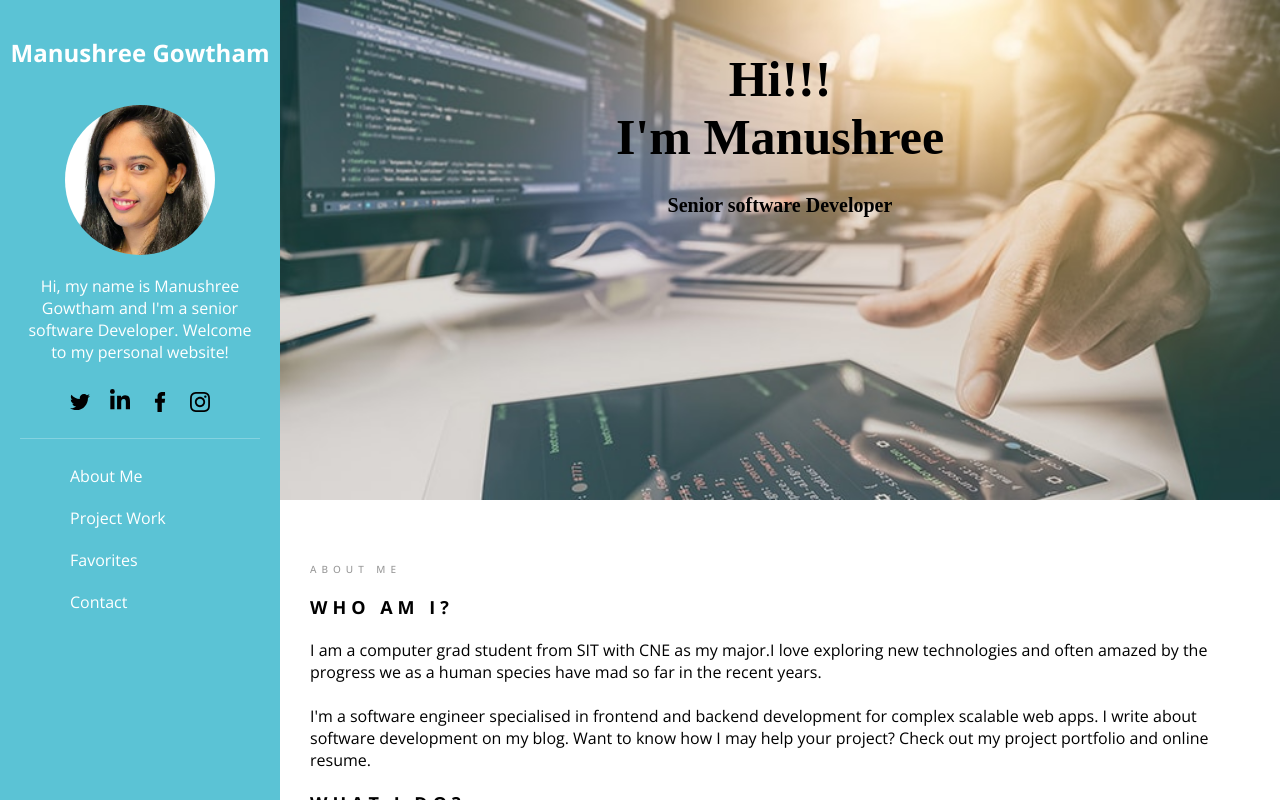
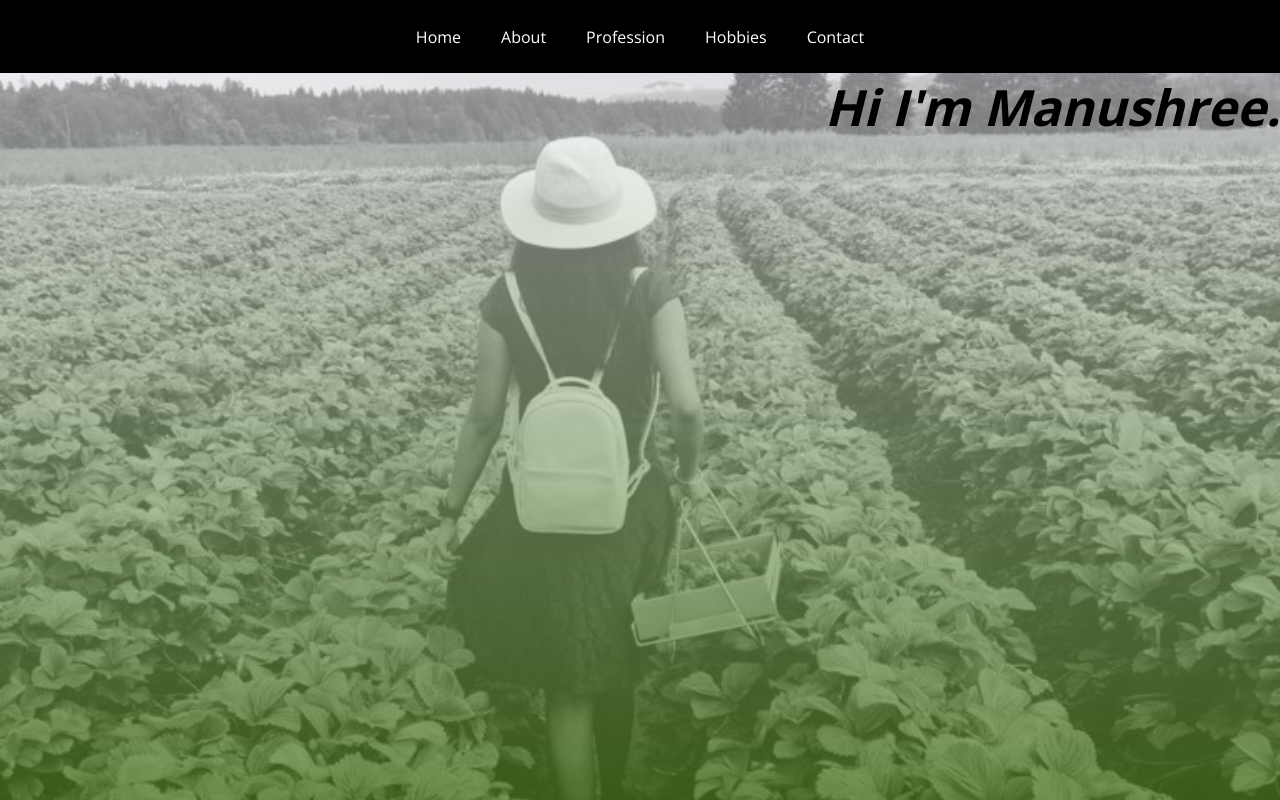
Before and after one commit to ManushreeHK/Portfolio, a React (Create React App) app: page / in a window 1280 px wide. Shown: the top 800 px of the page. Built offline with nearby package versions, Linux system fonts and the light colour scheme; no server answers.

Commit message:
changed ui added more files

```diff
--- a/src/App.tsx
+++ b/src/App.tsx
@@ -2,13 +2,15 @@ import React, {FC} from "react";
 import logo from "./logo.svg";
 import "./App.css";
 import { WelcomePage } from "./components/LandingPages/WelcomePage";
-import { SidePanel } from "./components/LandingPages/SidePanel";
 import { useDispatch, useSelector } from "react-redux";
 import { RootState } from "./store";
 import { BrowserRouter as Router,Switch, Route } from "react-router-dom";
 import { About } from "./components/LandingPages/AboutPage";
 import { Favorites } from "./components/LandingPages/SidePanalList/FavoritesPage";
 import { Projects } from "./components/LandingPages/SidePanalList/Projects";
+import { HomePage } from "./components/LandingPages/HomePage";
+import { MenuBar } from "./components/LandingPages/Menubar";
+import styled from "styled-components";
 
 const App: FC = () => {
   const dispatch = useDispatch();
@@ -16,16 +18,22 @@ const App: FC = () => {
   return (
     <Router>
     <div className="App">
-      <SidePanel/>
+      <MenuBar/>
+      <BodyWrapper>
       <Switch>
-      <Route path="/" exact component={WelcomePage} />
-      <Route path="/aboutme" component={WelcomePage} />
+      <Route path="/" exact component={HomePage} />
+      <Route path="/aboutme" component={About} />
       <Route path="/favorites" component={Favorites} />
       <Route path="/projects" component={Projects} />
       </Switch>
+      </BodyWrapper>
     </div>
     </Router>
   );
 }
 
+const BodyWrapper = styled.div`
+  top: 50px;
+`
+
 export default App;
--- /dev/null
+++ b/src/components/LandingPages/HomePage.tsx
@@ -0,0 +1,46 @@
+import * as React from "react";
+import styled from "styled-components";
+import coverpic from './coverpic.jpg';
+
+export class HomePage extends React.Component {
+    render() {
+        return (
+    <HomePageWrapper>
+        <CoverPicWrapper>
+         <Intro>
+            <label className="name">Hi I'm Manushree.</label>
+         </Intro>
+        </CoverPicWrapper>
+    </HomePageWrapper>
+        );
+    };
+}
+
+const HomePageWrapper = styled.div`
+    height: 100%;
+    margin:0;
+`;
+
+const CoverPicWrapper = styled.div`
+    background:linear-gradient(to bottom, rgba(245, 246, 252, 0.52), rgb(68 117 19 / 73%)), url(${coverpic});
+    height: 100%;
+    width: 100%;
+    position: fixed;
+    background-position: center center;
+    background-repeat: no-repeat;
+    background-size: cover;
+    background-color: rgba(248, 247, 216, 0.7);
+`;
+
+const Intro = styled.div`
+    color: black;
+    text-align: center;
+    float: right;
+    vertical-align: middle;
+    .name{
+        font-weight: bold;
+        font-size: 50px;
+        font-style: italic;
+    }
+
+`
--- /dev/null
+++ b/src/components/LandingPages/Menubar.tsx
@@ -0,0 +1,53 @@
+import * as React from "react";
+import styled from "styled-components";
+import coverpic from './coverpic.jpg';
+import { Link } from "react-router-dom";
+
+export class MenuBar extends React.Component {
+    render() {
+        return (
+    <MenubarWrapper>
+    <MenuList>
+        <nav>
+        <CustomLink to="/">
+        <MenuItem>Home</MenuItem>
+        </CustomLink>
+        <CustomLink to="/aboutme">
+        <MenuItem>About</MenuItem>
+        </CustomLink>
+        <CustomLink to="/projects">
+        <MenuItem>Profession</MenuItem>
+        </CustomLink>
+        <MenuItem>Hobbies</MenuItem>
+        <MenuItem>Contact</MenuItem>
+        </nav>
+    </MenuList>
+    </MenubarWrapper>
+        );
+    };
+}
+
+const MenubarWrapper = styled.div`
+    width: 100%;
+    color: white;
+`
+const MenuList = styled.ul`
+width: 100%;
+list-style-type: none;
+background-color: black;
+margin: 0;
+padding: 2% 0 2% 0;
+text-align: center;
+`
+const MenuItem = styled.li`
+display: inline;
+width: auto;
+padding: 20px;
+`
+const CustomLink = styled(Link)`
+color: white;
+text-decoration: none;
+&:hover {
+  color: green;
+}
+`
--- a/src/components/LandingPages/SidePanalList/Projects.tsx
+++ b/src/components/LandingPages/SidePanalList/Projects.tsx
@@ -17,7 +17,6 @@ export class Projects extends React.Component {
 }
 
 const ProjectWrap = styled.div`
-  margin-left: 280px;
   padding: 20px;
   font-size: 30px;
   text-align: center;
--- a/src/components/LandingPages/WelcomePage.tsx
+++ b/src/components/LandingPages/WelcomePage.tsx
@@ -65,7 +65,6 @@ const HeaderWrap = styled.div`
 `;
 
 const WelcomeWrap = styled.div`
-margin-left: 280px;
 background: #fff;
 `
 
```
Also changed, not shown: src/components/LandingPages/coverpic.jpg (added).
